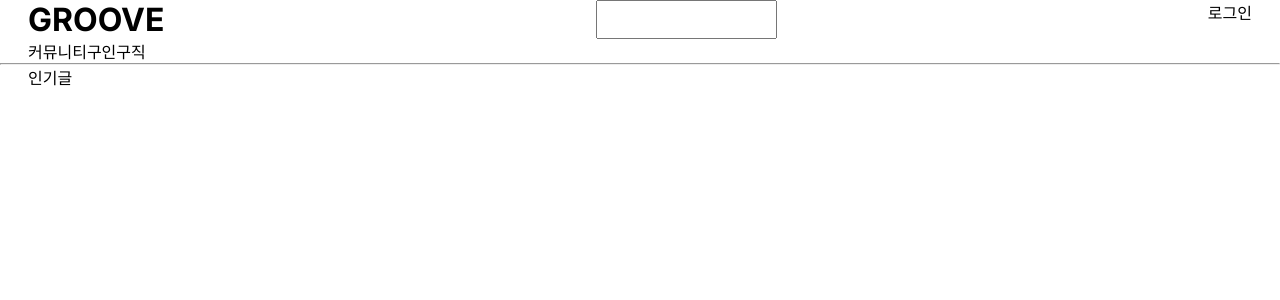
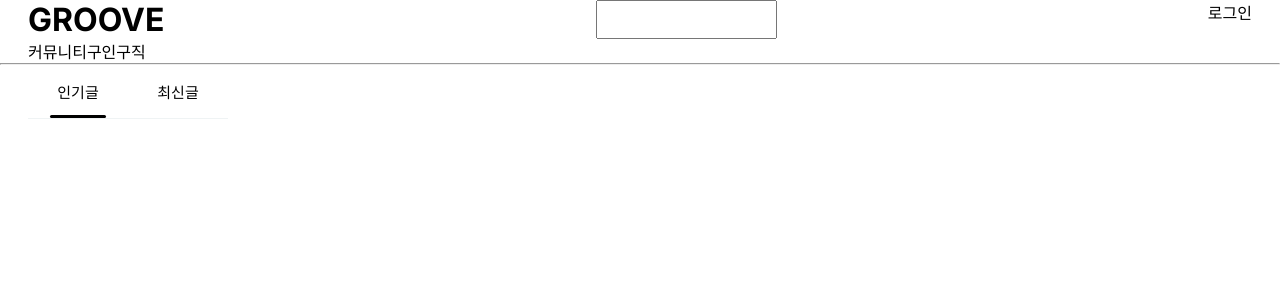
Before and after one commit to shinyoungkim30/groove, a Next.js app: page / in a window 1280 px wide. Shown: the top 300 px of the page. Built offline with nearby package versions, Linux system fonts and the light colour scheme.

Commit message:
tab provider

```diff
--- a/src/app/_component/Main.tsx
+++ b/src/app/_component/Main.tsx
@@ -1,4 +1,10 @@
+import Tab from './Tab';
+import TabProvider from './TabProvider';
 
 export default function Main() {
-  return '인기글';
+  return (
+    <TabProvider>
+      <Tab />
+    </TabProvider>
+  );
 }
--- /dev/null
+++ b/src/app/_component/Tab.module.css
@@ -0,0 +1,36 @@
+.tabFixed {
+  position: fixed;
+  z-index: 1;
+  width: 200px;
+  background-color: rgba(255, 255, 255, 0.85);
+  backdrop-filter: blur(12px);
+  border-color: rgb(239, 243, 244);
+  border-bottom-width: 1px;
+  border-bottom-style: solid;
+}
+.tab {
+  height: 53px;
+  display: flex;
+}
+.tab > div {
+  flex: 1;
+  display: flex;
+  align-items: center;
+  justify-content: center;
+  font-size: 15px;
+  cursor: pointer;
+  position: relative;
+}
+.tab a:hover {
+  background-color: rgba(15,20,25, 0.1);
+}
+.tabIndicator {
+  height: 3px;
+  align-self: center;
+  background-color: black;
+  min-width: 56px;
+  width: 56px;
+  position: absolute;
+  bottom: 0px;
+  border-radius: 9999px;
+}
--- a/src/app/_component/Tab.tsx
+++ b/src/app/_component/Tab.tsx
@@ -1,5 +1,31 @@
-'use client'
+'use client';
+
+import { useState } from 'react';
+import styles from './Tab.module.css';
 
 export default function Tab() {
-  return
+  const [tab, setTab] = useState('pop');
+
+  const onClickPop = () => {
+    setTab('pop');
+  };
+
+  const onClickNew = () => {
+    setTab('new');
+  };
+
+  return (
+    <div className={styles.tabFixed}>
+      <div className={styles.tab}>
+        <div onClick={onClickPop}>
+          인기글
+          <div className={styles.tabIndicator} hidden={tab === 'new'}></div>
+        </div>
+        <div onClick={onClickNew}>
+          최신글
+          <div className={styles.tabIndicator} hidden={tab === 'pop'}></div>
+        </div>
+      </div>
+    </div>
+  );
 }
--- /dev/null
+++ b/src/app/_component/TabProvider.tsx
@@ -0,0 +1,19 @@
+'use client';
+
+import { ReactNode, createContext, useState } from 'react';
+
+export const TabContext = createContext({
+  tab: 'pop',
+  setTab: (value: 'pop' | 'new') => {},
+});
+
+type Props = { children: ReactNode };
+export default function TabProvider({ children }: Props) {
+  const [tab, setTab] = useState('pop');
+
+  return (
+    <TabContext.Provider value={{ tab, setTab }}>
+      {children}
+    </TabContext.Provider>
+  );
+}
```
Also changed, not shown: src/app/login/page.tsx (+9 -2 lines).
